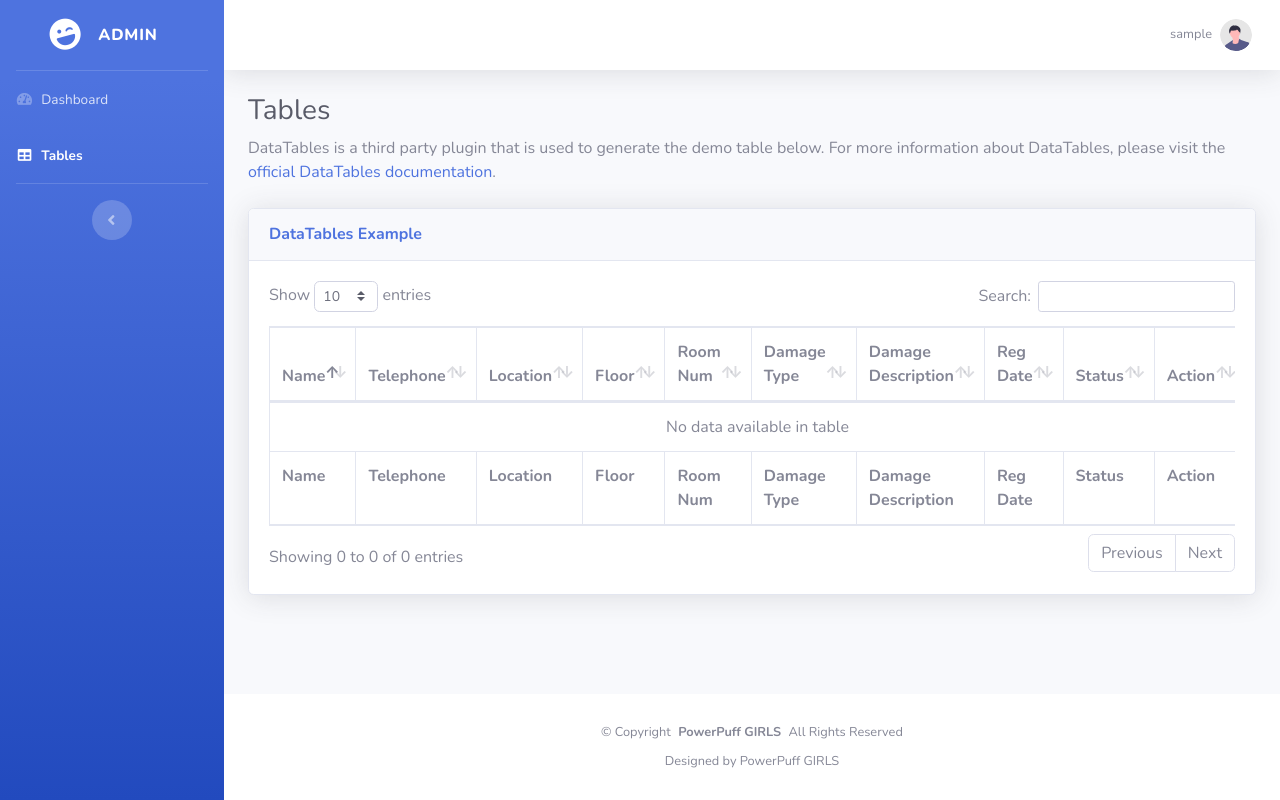
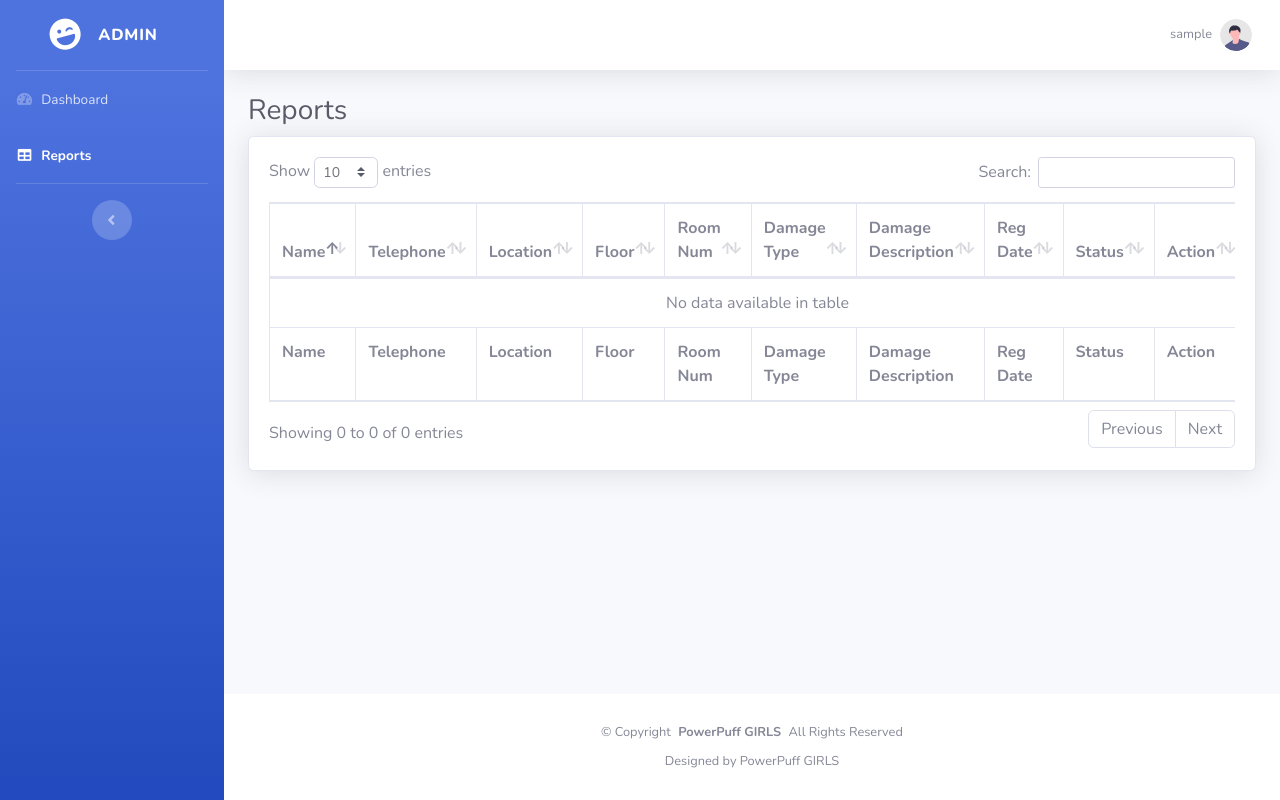
Before and after one commit to JUNXUN11/Dah_Rosak, a PHP site: page /tables.php in a window 1280 px wide. Run offline with PHP 8.4, Linux system fonts and the light colour scheme; the visitor is signed in with stand-in values (Sample User, id 1); data that the repository does not hold is empty.

Commit message:
Update tables.php

```diff
--- a/tables.php
+++ b/tables.php
@@ -82,7 +82,7 @@
             <li class="nav-item active">
                 <a class="nav-link" href="tables.html">
                     <i class="fas fa-fw fa-table"></i>
-                    <span>Tables</span></a>
+                    <span>Reports</span></a>
             </li>
 
             <!-- Divider -->
@@ -120,16 +120,11 @@
                 <div class="container-fluid">
 
                     <!-- Page Heading -->
-                    <h1 class="h3 mb-2 text-gray-800">Tables</h1>
-                    <p class="mb-4">DataTables is a third party plugin that is used to generate the demo table below.
-                        For more information about DataTables, please visit the <a target="_blank"
-                            href="https://datatables.net">official DataTables documentation</a>.</p>
+                    <h1 class="h3 mb-2 text-gray-800">Reports</h1>
 
                     <!-- DataTales Example -->
                     <div class="card shadow mb-4">
-                        <div class="card-header py-3">
-                            <h6 class="m-0 font-weight-bold text-primary">DataTables Example</h6>
-                        </div>
+
                         <div class="card-body">
                             <div class="table-responsive">
                                 <table class="table table-bordered" id="dataTable" width="100%" cellspacing="0">
@@ -199,11 +194,11 @@
             <footer class="sticky-footer bg-white">
                 <div class="container my-auto">
                     <div class="copyright text-center my-auto">
-                    <p>© <span>Copyright</span> <strong class="px-1 sitename">PowerPuff GIRLS</strong> <span>All Rights Reserved</span></p>
-                    <div class="credits">
-                        Designed by PowerPuff GIRLS
+                        <p>© <span>Copyright</span> <strong class="px-1 sitename">PowerPuff GIRLS</strong> <span>All Rights Reserved</span></p>
+                        <div class="credits">
+                            Designed by PowerPuff GIRLS
+                        </div>
                     </div>
-                </div>
                 </div>
             </footer>
             <!-- End of Footer -->
```
